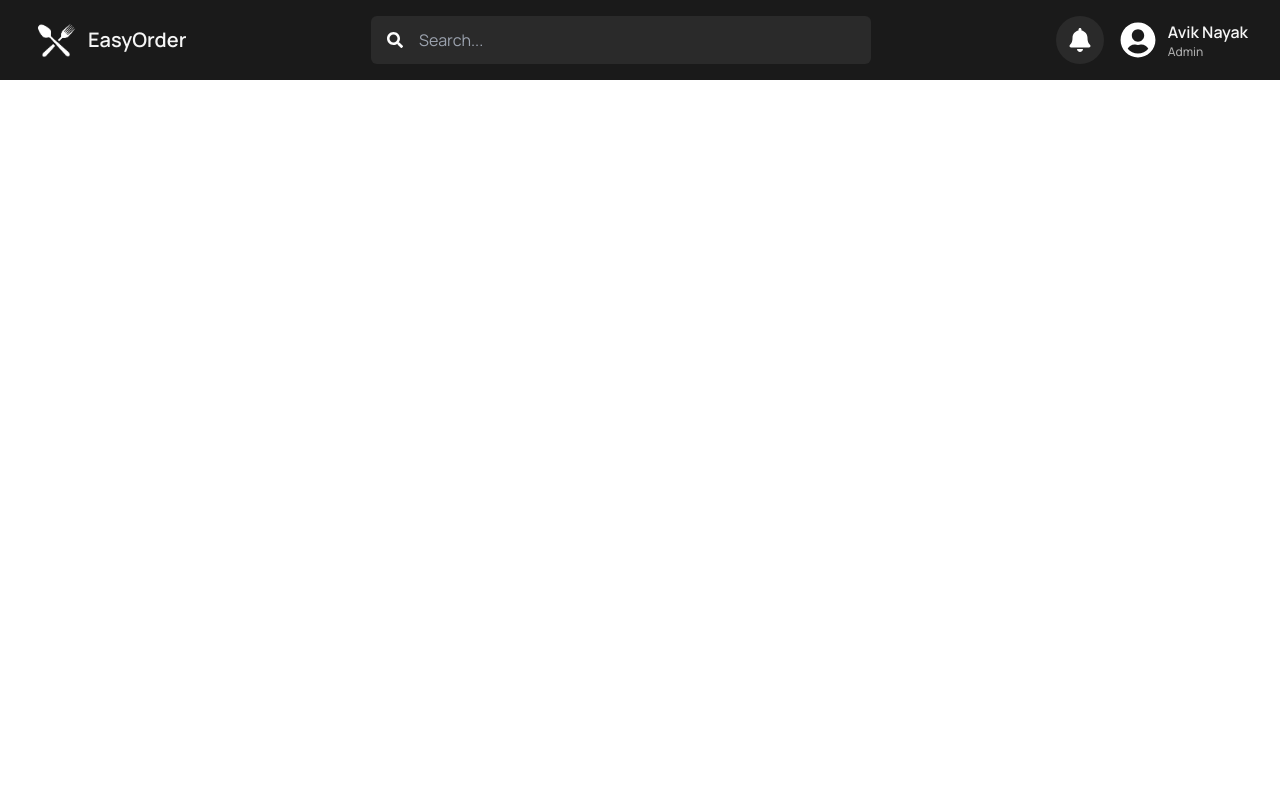
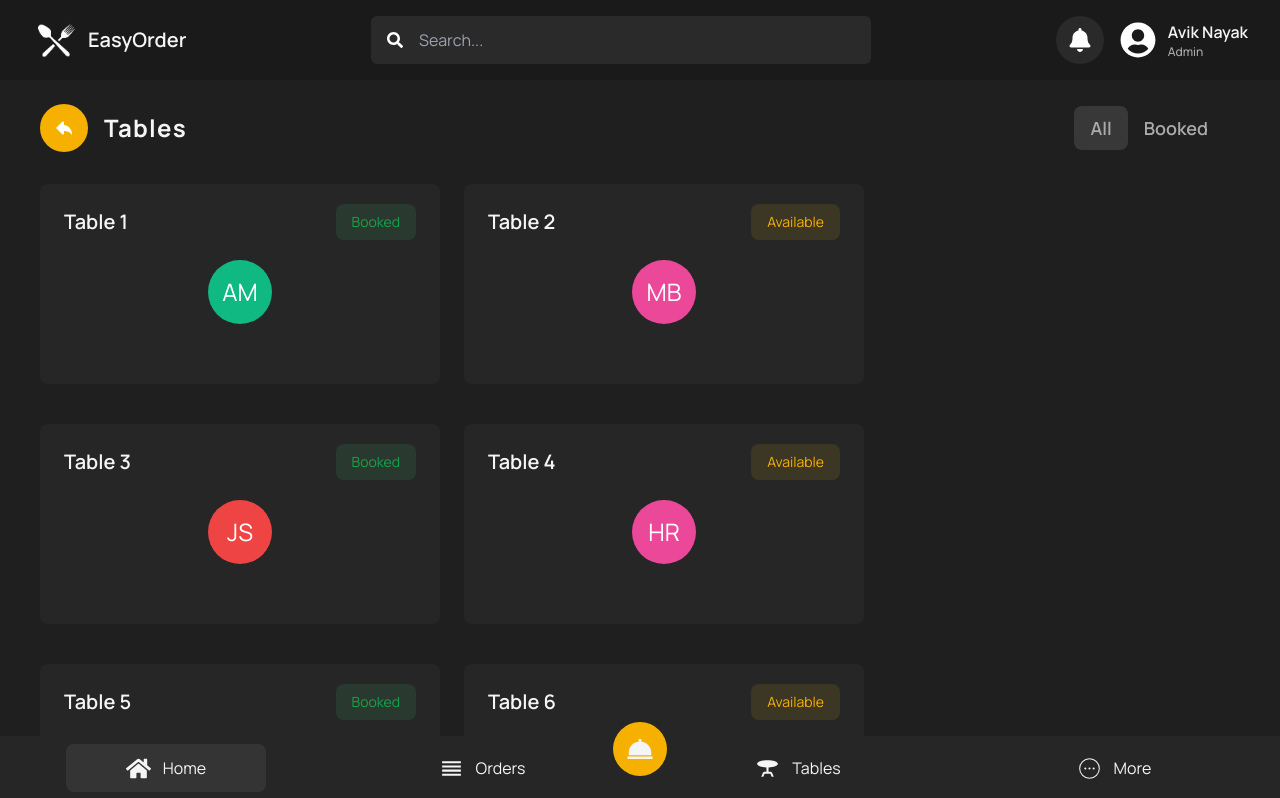
Before and after one commit to AvikNayak22/EasyOrder, a React (Vite) app in the folder pos-frontend/: page /tables in a window 1280 px wide. Shown: the top 798 px of the page. Built offline with nearby package versions, Linux system fonts and the light colour scheme.

Commit message:
worked on the tables page ui design

```diff
--- a/pos-frontend/src/App.jsx
+++ b/pos-frontend/src/App.jsx
@@ -1,5 +1,5 @@
 import { BrowserRouter as Router, Routes, Route } from "react-router-dom";
-import { Auth, Home, Orders } from "./pages";
+import { Auth, Home, Orders, Tables } from "./pages";
 import Header from "./components/shared/Header";
 
 const App = () => {
@@ -10,6 +10,7 @@ const App = () => {
         <Route path="/" element={<Home />} />
         <Route path="/auth" element={<Auth />} />
         <Route path="/orders" element={<Orders />} />
+        <Route path="/tables" element={<Tables />} />
       </Routes>
     </Router>
   );
--- /dev/null
+++ b/pos-frontend/src/components/tables/TableCard.jsx
@@ -0,0 +1,29 @@
+import { getRandomBg } from "../../utils";
+
+const TableCard = ({ name, status, initials }) => {
+  return (
+    <div className="w-[400px] hover:bg-[#2e2e2e] bg-[#262626] p-5 rounded-lg mb-4 cursor-pointer">
+      <div className="flex items-center justify-between px-1">
+        <h1 className="text-[#f5f5f5] text-xl font-semibold">{name}</h1>
+        <p
+          className={` ${
+            status === "Booked"
+              ? "bg-green-400/10 text-green-600"
+              : "text-[#f6b100] bg-yellow-400/10"
+          }  px-4 py-2 rounded-lg text-sm`}
+        >
+          {status}
+        </p>
+      </div>
+      <div className="flex items-center justify-center mt-5 mb-10">
+        <h1
+          className={`${getRandomBg()} flex items-center justify-center w-16 h-16 text-white rounded-full p-5 text-2xl`}
+        >
+          {initials}
+        </h1>
+      </div>
+    </div>
+  );
+};
+
+export default TableCard;
--- a/pos-frontend/src/constants/index.js
+++ b/pos-frontend/src/constants/index.js
@@ -71,3 +71,21 @@ export const popularDishes = [
     numberOfOrders: 160,
   },
 ];
+
+export const tables = [
+  { id: 1, name: "Table 1", status: "Booked", initial: "AM", seats: 4 },
+  { id: 2, name: "Table 2", status: "Available", initial: "MB", seats: 6 },
+  { id: 3, name: "Table 3", status: "Booked", initial: "JS", seats: 2 },
+  { id: 4, name: "Table 4", status: "Available", initial: "HR", seats: 4 },
+  { id: 5, name: "Table 5", status: "Booked", initial: "PL", seats: 3 },
+  { id: 6, name: "Table 6", status: "Available", initial: "RT", seats: 4 },
+  { id: 7, name: "Table 7", status: "Booked", initial: "LC", seats: 5 },
+  { id: 8, name: "Table 8", status: "Available", initial: "DP", seats: 5 },
+  { id: 9, name: "Table 9", status: "Booked", initial: "NK", seats: 6 },
+  { id: 10, name: "Table 10", status: "Available", initial: "SB", seats: 6 },
+  { id: 11, name: "Table 11", status: "Booked", initial: "GT", seats: 4 },
+  { id: 12, name: "Table 12", status: "Available", initial: "JS", seats: 6 },
+  { id: 13, name: "Table 13", status: "Booked", initial: "EK", seats: 2 },
+  { id: 14, name: "Table 14", status: "Available", initial: "QN", seats: 6 },
+  { id: 15, name: "Table 15", status: "Booked", initial: "TW", seats: 3 },
+];
--- /dev/null
+++ b/pos-frontend/src/pages/Tables.jsx
@@ -0,0 +1,58 @@
+import { useState } from "react";
+import BackButton from "../components/shared/BackButton";
+import BottomNav from "../components/shared/BottomNav";
+import TableCard from "../components/tables/TableCard";
+import { tables } from "../constants";
+
+const Tables = () => {
+  const [status, setStatus] = useState("all");
+
+  return (
+    <section className="bg-[#1f1f1f] min-h-[calc(100vh-5rem)] h-full overflow-y-auto">
+      <div className="flex items-center justify-between px-10 py-4 mt-2">
+        <div className="flex items-center gap-4">
+          <BackButton />
+          <h1 className="text-[#f5f5f5] text-2xl font-bold tracking-wider">
+            Tables
+          </h1>
+        </div>
+
+        <div className="flex items-center justify-around gap-4 mr-8">
+          <button
+            onClick={() => setStatus("all")}
+            className={`text-[#ababab] text-lg ${
+              status === "all" && "bg-[#383838]  rounded-lg px-4 py-2"
+            }  font-semibold`}
+          >
+            All
+          </button>
+          <button
+            onClick={() => setStatus("booked")}
+            className={`text-[#ababab] text-lg ${
+              status === "booked" && "bg-[#383838]  rounded-lg px-4 py-2"
+            }  font-semibold`}
+          >
+            Booked
+          </button>
+        </div>
+      </div>
+
+      <div className="flex flex-wrap gap-6 px-10 py-4 mb-16">
+        {tables.map((table) => {
+          return (
+            <TableCard
+              key={table.id}
+              name={table.name}
+              status={table.status}
+              initials={table.initial}
+            />
+          );
+        })}
+      </div>
+
+      <BottomNav />
+    </section>
+  );
+};
+
+export default Tables;
--- a/pos-frontend/src/pages/index.js
+++ b/pos-frontend/src/pages/index.js
@@ -1,3 +1,4 @@
 export { default as Home } from "./Home.jsx";
 export { default as Auth } from "./Auth.jsx";
 export { default as Orders } from "./Orders.jsx";
+export { default as Tables } from "./Tables.jsx";
--- /dev/null
+++ b/pos-frontend/src/utils/index.js
@@ -0,0 +1,14 @@
+export const getRandomBg = () => {
+  const colors = [
+    "bg-blue-500",
+    "bg-emerald-500",
+    "bg-amber-400",
+    "bg-orange-500",
+    "bg-purple-500",
+    "bg-pink-500",
+    "bg-red-500",
+    "bg-green-500",
+  ];
+
+  return colors[Math.floor(Math.random() * colors.length)];
+};
```
